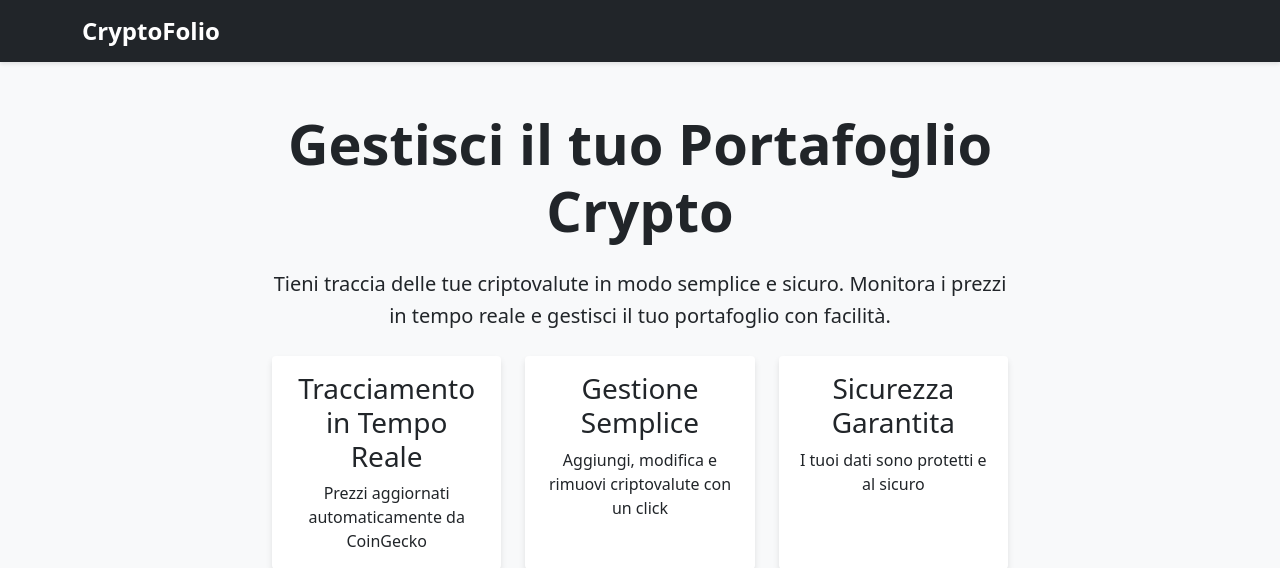
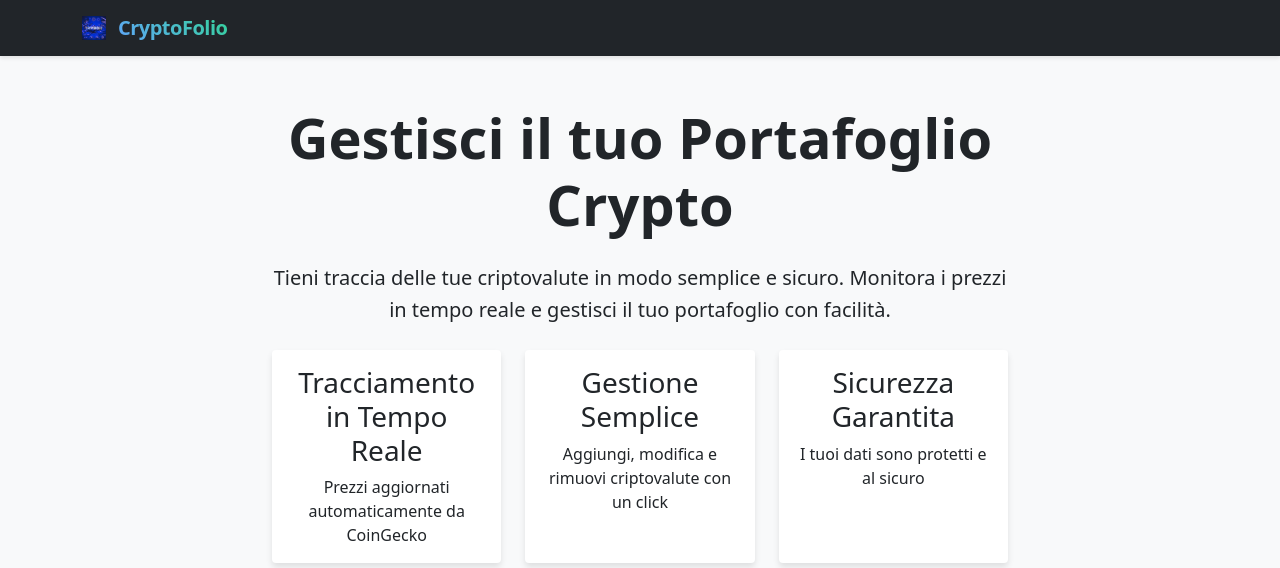
Before and after one commit to GabrielCellammare/CryptoFolio-App, a Python web app: template templates/index.html in a window 1280 px wide. Shown: the top 568 px of the page. Run offline with Jinja, Linux system fonts and the light colour scheme; the template is opened without the code that fills it, so the values that code supplies are empty.

Commit message:
Enhance UI with brand logo and text styling, update page titles, and improve security headers

```diff
--- a/app.py
+++ b/app.py
@@ -1,4 +1,3 @@
-
 import base64
 from flask import Flask, render_template, request, jsonify, session, redirect, url_for, flash
 from authlib.integrations.flask_client import OAuth
--- a/static/css/styles.css
+++ b/static/css/styles.css
@@ -77,3 +77,40 @@ body {
         margin-bottom: 1rem;
     }
 }
+
+
+.brand-container {
+    display: flex;
+    align-items: center;
+    gap: 0.75rem;
+}
+
+.brand-logo {
+    display: inline-flex;
+    align-items: center;
+}
+
+
+.brand-logo {
+    width: 24px;
+    height: 24px;
+    object-fit: contain;
+}
+
+.brand-text {
+    font-size: 1.25rem;
+    font-weight: 700;
+    letter-spacing: -0.5px;
+    background: linear-gradient(45deg, #3498db, #2ecc71);
+    -webkit-background-clip: text;
+    -webkit-text-fill-color: transparent;
+    background-clip: text;
+}
+
+/* Dark mode adjustments */
+.navbar-dark .brand-text {
+    background: linear-gradient(45deg, #60a5fa, #34d399);
+    -webkit-background-clip: text;
+    -webkit-text-fill-color: transparent;
+    background-clip: text;
+}
--- a/templates/index.html
+++ b/templates/index.html
@@ -1,10 +1,10 @@
-<!-- templates/index.html -->
 <!DOCTYPE html>
 <html lang="it">
 <head>
     <meta charset="UTF-8">
     <meta name="viewport" content="width=device-width, initial-scale=1.0">
-    <title>Crypto Portfolio - Home</title>
+    <title>CryptoFolio - Home</title>
+    <link rel="icon" type="image/png" href="{{ url_for('static', filename='images/favicon.ico') }}">
     <!-- Bootstrap CSS -->
     <link href="https://cdn.jsdelivr.net/npm/bootstrap@5.1.3/dist/css/bootstrap.min.css" rel="stylesheet">
     <link href="https://cdnjs.cloudflare.com/ajax/libs/font-awesome/5.15.4/css/all.min.css" rel="stylesheet">
@@ -14,7 +14,14 @@
 <body class="bg-light">
     <nav class="navbar navbar-expand-lg navbar-dark bg-dark">
         <div class="container">
-            <a class="navbar-brand " href="#">CryptoFolio</a>
+            <a class="navbar-brand" href="#">
+                <div class="brand-container">
+                    <img src="{{ url_for('static', filename='images/CryptoFolio.png') }}"
+                         alt="CryptoFolio Logo"
+                         class="brand-logo">
+                    <span class="brand-text">CryptoFolio</span>
+                </div>
+            </a>
             <button class="navbar-toggler" type="button" data-bs-toggle="collapse" data-bs-target="#navbarNav">
                 <span class="navbar-toggler-icon"></span>
             </button>
```
Also changed, not shown: security.py (+9 -1 lines), templates/dashboard.html (+49 -3 lines), static/images/CryptoFolio.png (added), static/images/favicon.ico (added), 1 other file.
